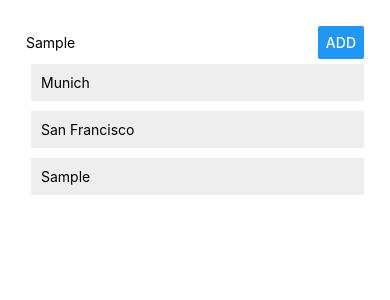
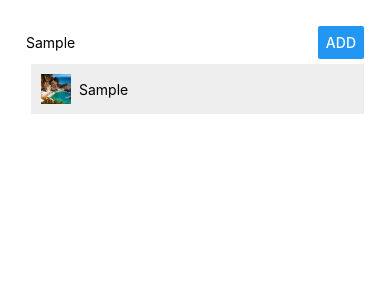
Before and after one commit to nathanejbrown/react-native-first-app, a React Native app: screen / in a window 390 px wide. Both pictures are taken after typing "Sample" into the empty fields and a click on the button "ADD". Shown: the top 300 px of the page. Built offline with nearby package versions, Linux system fonts and the light colour scheme.

Commit message:
Added a static image for all places a user adds and styled that to fit each list item.

```diff
--- a/App.js
+++ b/App.js
@@ -3,19 +3,11 @@
 
 import PlaceInput from './src/components/PlaceInput/PlaceInput';
 import PlaceList from './src/components/PlaceList/PlaceList';
+import placeImage from './src/assets/beautiful-place.jpg';
 
 export default class App extends Component {
   state = {
-    places: [
-      {
-        value: 'Munich',
-        key: Math.random()
-      },
-      {
-        value: 'San Francisco',
-        key: Math.random()
-      }
-    ]
+    places: []
   }
 
   placeAddedHandler = placeName => {
@@ -23,7 +15,8 @@
       return {
         places: prevState.places.concat({
           key: Math.random(),
-          value: placeName
+          name: placeName,
+          image: placeImage
         })
       }
     })
--- a/src/components/ListItem/ListItem.js
+++ b/src/components/ListItem/ListItem.js
@@ -1,9 +1,10 @@
 import React from 'react';
-import { View, Text, StyleSheet, TouchableOpacity } from 'react-native';
+import { View, Text, StyleSheet, TouchableOpacity, Image } from 'react-native';
 
 const listItem = (props) => (
     <TouchableOpacity onPress={props.onItemPressed}>
         <View style={styles.listItem}>
+            <Image source={props.placeImage} style={styles.placeImage} />
             <Text>
                 {props.placeName}
             </Text>
@@ -16,7 +17,14 @@
         width: '100%',
         padding: 10,
         backgroundColor: '#eee',
-        margin: 5
+        margin: 5,
+        flexDirection: 'row',
+        alignItems: 'center'
+    },
+    placeImage: {
+        marginRight: 8,
+        height: 30,
+        width: 30
     }
 });
 
--- a/src/components/PlaceList/PlaceList.js
+++ b/src/components/PlaceList/PlaceList.js
@@ -10,7 +10,8 @@
         data={props.places}
         renderItem={(info) => (
             <ListItem
-            placeName={info.item.value}
+            placeName={info.item.name}
+            placeImage={info.item.image}
             onItemPressed={() => props.onItemDeleted(info.item.key)} />
         )}/>
     )
```
Also changed, not shown: src/assets/beautiful-place.jpg (added), 45 other files (tests, documents, lock files or other folders).
